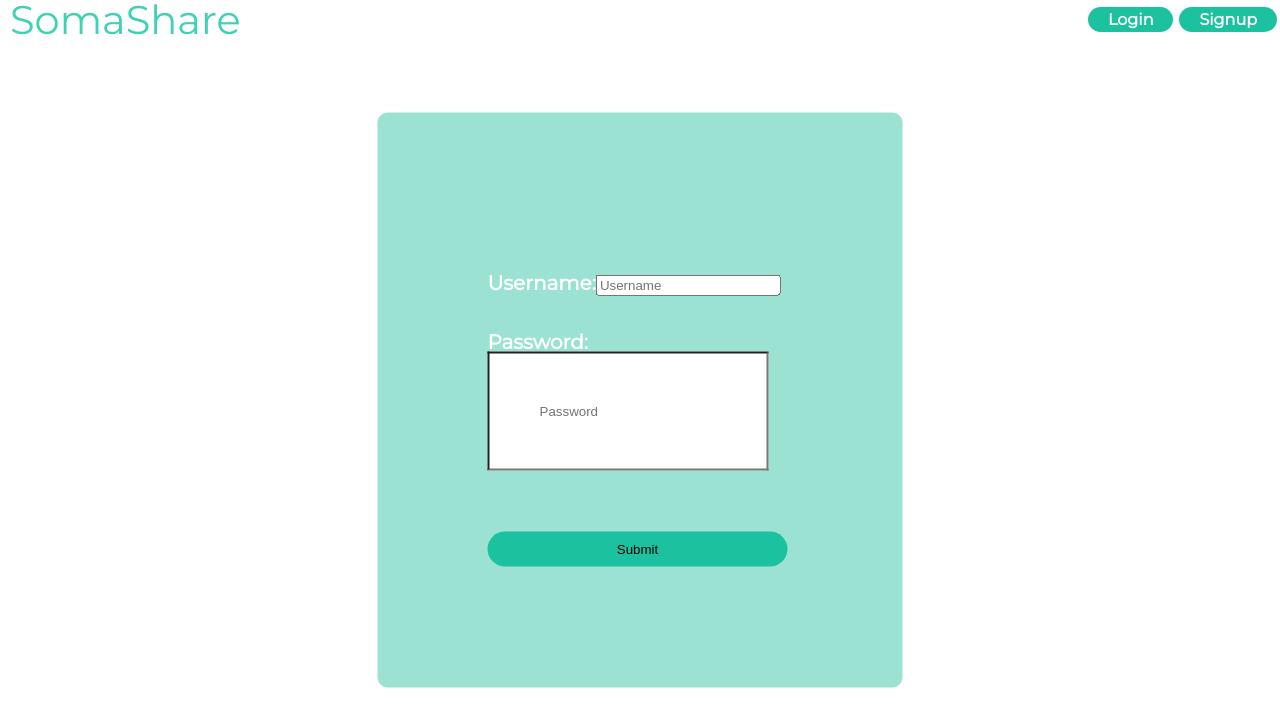
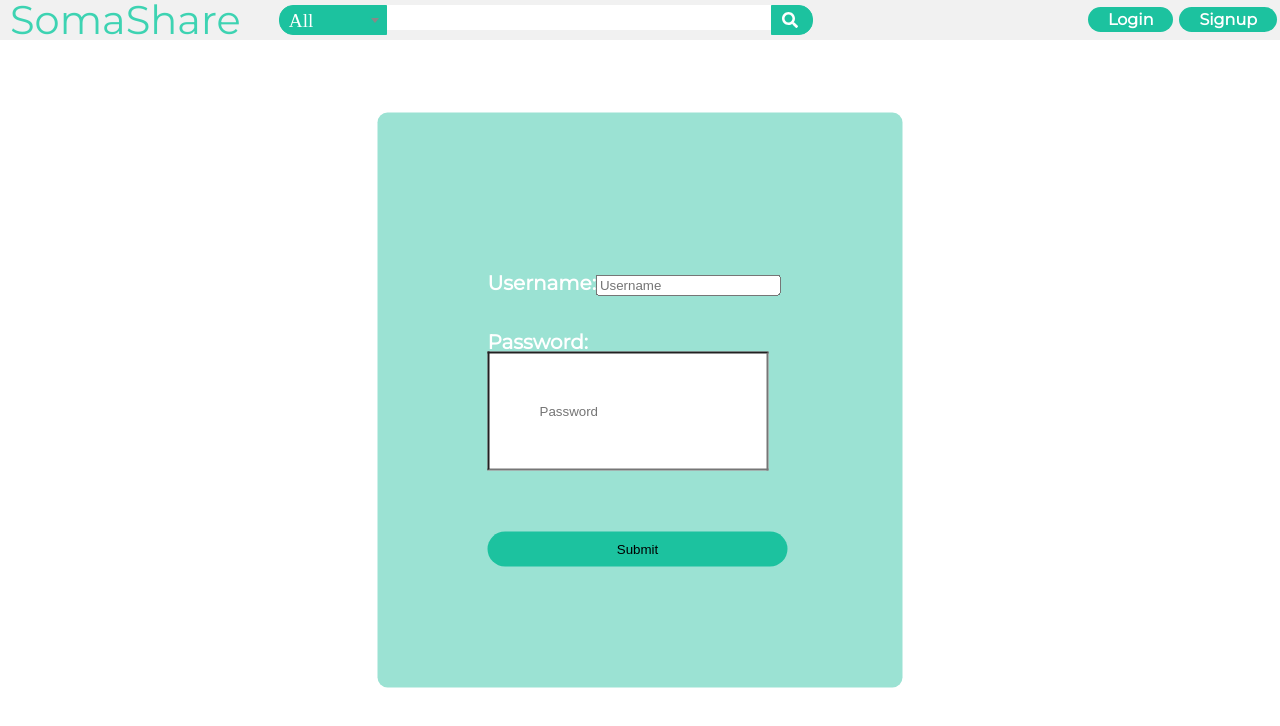
Before and after one commit to SymmetricInDesign/SomaShare, a React (Create React App) app in the folder frontend/: page /#/login in a window 1280 px wide. Shown: the top 726 px of the page. Built offline with nearby package versions, Linux system fonts and the light colour scheme.

Commit message:
add basic search component

```diff
--- a/frontend/public/css/nav.css
+++ b/frontend/public/css/nav.css
@@ -7,9 +7,9 @@
     flex-direction: row;
     justify-content: space-between;
     align-items: center;
-    /* background-color:#1cc29f; */
-    /* margin-left: 15%;
-    margin-right: 15%; */
+    background-color:#f1f1f1;
+    /* /* margin-left: 15%; */
+    /* padding-right: 15%; */
 }
 
 .login-nav-btn{
--- a/frontend/public/index.html
+++ b/frontend/public/index.html
@@ -3,6 +3,9 @@
   <head>
     <meta charset="utf-8" />
     <link rel="icon" href="%PUBLIC_URL%/favicon.ico" />
+    <script src="https://ajax.googleapis.com/ajax/libs/jquery/3.5.1/jquery.min.js"></script>
+    <link href="https://cdn.jsdelivr.net/npm/select2@4.1.0-rc.0/dist/css/select2.min.css" rel="stylesheet" />
+    <script src="https://cdn.jsdelivr.net/npm/select2@4.1.0-rc.0/dist/js/select2.min.js"></script>
     <link rel="stylesheet" href="%PUBLIC_URL%/css/reset.css" />
     <link rel="stylesheet" href="%PUBLIC_URL%/css/style.css" />
     <link rel="stylesheet" href="%PUBLIC_URL%/css/nav.css" />
@@ -11,6 +14,11 @@
     <link rel="preconnect" href="https://fonts.googleapis.com">
     <link rel="preconnect" href="https://fonts.gstatic.com" crossorigin>
     <link href="https://fonts.googleapis.com/css2?family=Montserrat&display=swap" rel="stylesheet">
+    <script>
+      $(document).ready(function() {
+        $('#category-select').select2();
+      });
+    </script>
     <meta name="viewport" content="width=device-width, initial-scale=1" />
     <!--
       manifest.json provides metadata used when your web app is installed on a
@@ -43,5 +51,7 @@
       To begin the development, run `npm start` or `yarn start`.
       To create a production bundle, use `npm run build` or `yarn build`.
     -->
+
+    <script src="https://use.fontawesome.com/releases/v5.15.3/js/all.js" data-auto-replace-svg="nest"></script>
   </body>
 </html>
--- a/frontend/src/App.css
+++ b/frontend/src/App.css
@@ -1,3 +1,4 @@
+
 .App {
   text-align: center;
 }
--- a/frontend/src/App.js
+++ b/frontend/src/App.js
@@ -2,6 +2,7 @@ import logo from './logo.svg';
 import './App.css';
 import {Switch, Route, withRouter} from 'react-router-dom'
 import {AuthRoute, ProtectedRoute} from "../util/route_util"
+// import "../public//css//search.scss";
 
 
 
--- a/frontend/src/components/app.jsx
+++ b/frontend/src/components/app.jsx
@@ -7,6 +7,7 @@ import UpdatePostContainer from "../components/posts/update_post_container";
 import NavBar from "../components/nav/navbar_container"
 import PostIndexContainer from '../components/post/post_index_container'
 import { Switch, Route } from 'react-router-dom';
+import "../styles/styles.scss"
 
 const App = () => (
     <>
--- a/frontend/src/components/nav/navbar.jsx
+++ b/frontend/src/components/nav/navbar.jsx
@@ -1,6 +1,6 @@
 import React from 'react';
 import {Link} from 'react-router-dom';
-// import './nav.css'
+import Search from "./search"
 
 class NavBar extends React.Component {
     constructor(props){
@@ -15,11 +15,11 @@ class NavBar extends React.Component {
     getLinks() {
         if (this.props.loggedIn) {
           return (
-              <div>
+              <div className="session-btn-nav">
                   {/* <Link to={'/tweets'}>All Tweets</Link>
                   <Link to={'/profile'}>Profile</Link>
                   <Link to={'/new_tweet'}>Write a Tweet</Link> /} */}
-                  <button onClick={()=>this.props.logout()}>Logout</button>
+                  <div className="login-nav-btn" onClick={()=>this.props.logout()}>Logout</div>
 
               </div>
           );
@@ -37,6 +37,7 @@ class NavBar extends React.Component {
         return (
           <div className="NavBar">
               <Link className="title-nav"to={'/'}>SomaShare</Link>
+              <Search/>
               <div>{ this.getLinks() }</div>
           </div>
         );
--- a/frontend/src/components/nav/search.jsx
+++ b/frontend/src/components/nav/search.jsx
@@ -1,4 +1,8 @@
 import React from 'react'
+import {CATEGORIES} from '../../util/categories'
+import {Link} from "react-router-dom"
+const queryString = require('query-string')
+
 
 
 class Search extends React.Component{
@@ -31,8 +35,8 @@ class Search extends React.Component{
     }
 
     render(){
-        const categoryOptions = this.props.categories.map(category=>(
-            <option key={category.id} value={category.name}>{category.name[0].toUpperCase() + category.name.slice(1)}</option>
+        const categoryOptions = CATEGORIES.map((category, idx)=>(
+            <option key={idx} value={category}>{category[0].toUpperCase() + category.slice(1)}</option>
         ))
         categoryOptions.unshift(<option key={-10} value="All">All</option>)
         return(
--- a/frontend/src/components/posts/post_form.jsx
+++ b/frontend/src/components/posts/post_form.jsx
@@ -1,4 +1,5 @@
 import React from 'react';
+import {CATEGORIES} from '../../util/categories'
 
 class PostForm extends React.Component{
     constructor(props){
@@ -10,6 +11,9 @@ class PostForm extends React.Component{
         this.props.action(this.state);
     }
     render(){
+        const categoryOptions = CATEGORIES.map((category, idx)=>(
+            <option key={idx} value={category}>{category[0].toUpperCase() + category.slice(1)}</option>
+        ))
         return (
             <div>
                 <h2>{this.props.formType}</h2>
@@ -21,10 +25,7 @@ class PostForm extends React.Component{
                     </label>
                     <label className="post-label">Category</label>
                     <select name="subject" className="subject">
-                        <option value="Mathematics">Mathematics</option>
-                        <option value="Science">Science</option>
-                        <option value="English">English</option>
-                        <option value="Computers">Computers</option>
+                        {categoryOptions}
                     </select>
                     <label className="post-label">Description
                         <textarea
--- /dev/null
+++ b/frontend/src/styles/search.scss
@@ -0,0 +1,152 @@
+$theme-green: #1cc29f;
+$theme-green-hover: #3dd3b2;
+
+.search{
+    display: flex;
+    // margin: 0 auto;
+    width: 60%;
+    height: 70%;
+    max-width: 1200px;
+    border-radius: 14px;
+}
+
+.search-categories-container{
+    box-sizing: border-box;
+    min-width: 40px;
+    background-color: $theme-green;
+    border: 1px solid $theme-green;
+    border-top-left-radius: 14px;
+    border-bottom-left-radius: 14px;
+    display: flex;
+    align-content: center;
+    border-right: 1px solid $theme-green;
+    cursor: pointer;
+    &:hover{
+        background-color: $theme-green-hover
+    }
+}
+
+.search-categories-container select{
+    outline: none;
+    border: none;
+    font-weight: 700;
+    background-color: $theme-green;
+    border-radius: 14px;
+    width: auto;
+    cursor: pointer;
+    padding: 0 0 0 5px;
+    &:hover{
+        background-color: $theme-green-hover
+    }
+}
+
+.search-categories-container option{
+    border: 1px solid $theme-green;
+    font-weight: 700;
+    width: auto;
+    &:hover{
+        background-color: $theme-green-hover;
+    }
+}
+
+.search input:first-of-type{
+    display: inline-block;
+    box-sizing: border-box;
+    width: 50%;
+    height: 100%;
+    border: none;
+    padding: 5px 10px;
+    outline: none;
+    &:focus{
+        border: none;
+        outline: none;
+    }
+}
+
+.hidden{
+    display: none;
+}
+
+.search-icon-container{
+    background-color: $theme-green;
+    width: 40px;
+    border: 1px solid $theme-green;
+    border-top-right-radius: 14px;
+    border-bottom-right-radius: 14px;
+    display: flex;
+    align-items: center;
+    justify-content: center;
+    cursor: pointer;
+    color: white;
+    i{
+        margin-left: -3px;
+    }
+    &:hover{
+        background-color: $theme-green-hover;
+        border-color: $theme-green-hover;
+    }
+}
+
+.select2-dropdown.select2-dropdown--below{
+    background-color: $theme-green;
+    &:hover{
+        background-color: $theme-green-hover;
+    }
+}
+
+body > span > span > span.select2-results{
+    border: none;
+}
+
+.select2-dropdown{
+    border: 1px solid lightgray;
+}
+
+#select2-category-select-results li{
+    background-color: $theme-green;
+    font-weight: 600;
+    &:hover{
+        background-color: $theme-green-hover;
+    }
+}
+
+body > span > span > span.select2-search.select2-search--dropdown{
+    display: none;
+}
+
+#select2-category-select-container{
+    color: white;
+
+}
+
+
+
+.select2-container--default .select2-selection--single{
+    border: 1px solid $theme-green;
+    border-radius: 14px;
+    border-top-right-radius: 0px;
+    border-bottom-right-radius: 0px;
+    font-size: 1.2em;
+    position: relative;
+    background-color: $theme-green;
+    color: white;
+    &:hover{
+        background-color: $theme-green-hover;
+        border-color: $theme-green-hover;
+        .select2-selection__arrow{
+            background-color: $theme-green-hover;
+        }
+    }
+}
+
+.select2-container--default .select2-selection--single .select2-selection__arrow {
+    background-color: $theme-green;
+    color: $theme-green;
+    font-size: 1.3em;
+    position: absolute;
+    top: 0px;
+    right: 0px;
+    &:hover{
+        background-color: $theme-green-hover;
+    }
+}
--- /dev/null
+++ b/frontend/src/styles/styles.scss
@@ -0,0 +1 @@
+@import "./search.scss"
--- /dev/null
+++ b/frontend/src/util/categories.js
@@ -0,0 +1 @@
+export const CATEGORIES = ["Mathematics", "Science", "English", "Technology"]
--- a/package.json
+++ b/package.json
@@ -30,8 +30,10 @@
     "express-list-routes": "^1.1.3",
     "jsonwebtoken": "^8.5.1",
     "mongoose": "^5.13.3",
+    "node-sass": "^6.0.1",
     "passport": "^0.4.1",
     "passport-jwt": "^4.0.0",
+    "query-string": "^7.0.1",
     "validator": "^13.6.0"
   },
   "devDependencies": {
```
Also changed, not shown: 1 other file (tests, documents, lock files or other folders).
